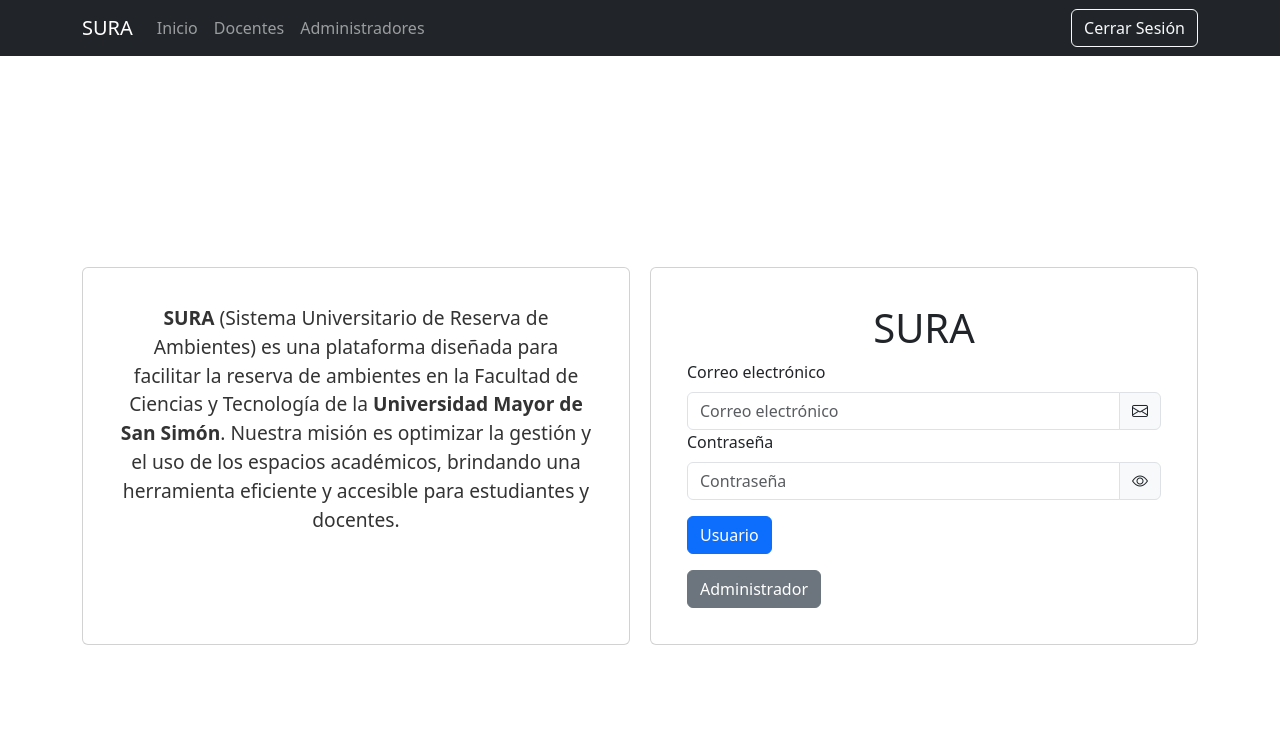
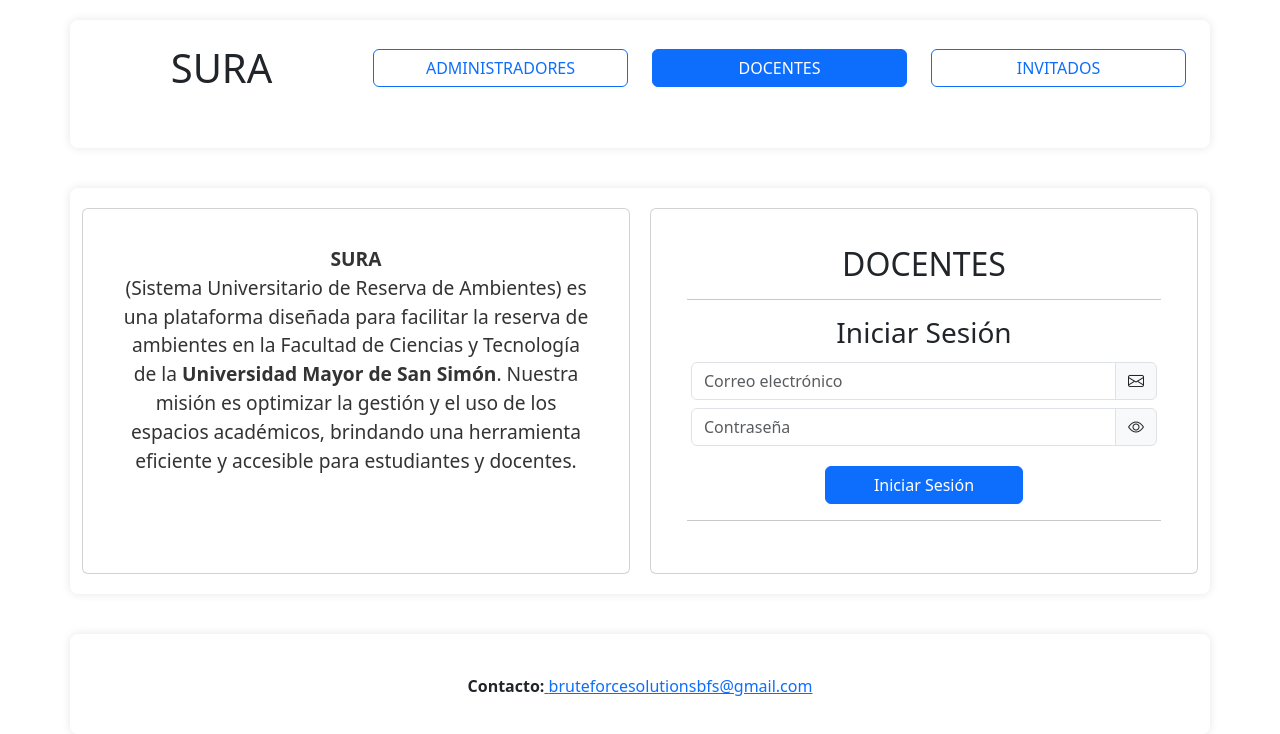
Before and after one commit to BruteForceSolutionsSRL/reservation-system-front, a React (Vite) app: page / in a window 1280 px wide. Shown: the top 734 px of the page. Built offline with nearby package versions, Linux system fonts and the light colour scheme.

Commit message:
login styles and navbar

```diff
--- a/src/Components/Sidebar/Sidebar.css
+++ b/src/Components/Sidebar/Sidebar.css
@@ -49,3 +49,9 @@ hr.h-color {
   overflow-y: scroll;
   width: 100%;
 }
+
+.sidebar h1 {
+  font-size: 24px;
+  text-align: center;
+  margin-bottom: 20px;
+}
--- a/src/Pages/LandingPage/LandingPage.css
+++ b/src/Pages/LandingPage/LandingPage.css
@@ -8,7 +8,7 @@ body {
 
 /* LandingPage.css */
 .landing-page {
-  height: 100vh;
+  /* height: 100vh; */
   display: flex;
   justify-content: center;
   align-items: center;
@@ -34,3 +34,70 @@ body {
   text-align: center;
   color: #333;
 }
+/*
+.landing-page body {
+  font-family: Arial, sans-serif;
+  background-color: #f0f0f0;
+  color: #333;
+}
+
+.container {
+  max-width: 600px;
+  margin: 20px auto;
+  padding: 20px;
+  background-color: #fff;
+  border-radius: 8px;
+  box-shadow: 0 0 10px rgba(0, 0, 0, 0.1);
+}
+
+.landing-page h1 {
+  font-size: 24px;
+  text-align: center;
+  margin-bottom: 20px;
+}
+
+.nav-button {
+  width: 100%;
+  margin: 5px 0;
+}
+
+.nav-button.active {
+  background-color: #007bff;
+  border-color: #007bff;
+} */
+
+.landing-container {
+  max-width: 600px;
+  margin: 20px auto;
+  padding: 20px;
+  background-color: #fff;
+  border-radius: 8px;
+  box-shadow: 0 0 10px rgba(0, 0, 0, 0.1);
+}
+
+body {
+  font-family: Arial, sans-serif;
+  background-color: #f0f0f0;
+  color: #333;
+}
+
+h1 {
+  font-size: 24px;
+  text-align: center;
+  margin-bottom: 20px;
+}
+
+.nav-button {
+  width: 100%;
+  margin: 5px 0;
+}
+
+.nav-button.active {
+  background-color: #007bff;
+  border-color: #007bff;
+}
+
+.contact-info {
+  text-align: center;
+  margin-top: 20px;
+}
--- a/src/Pages/LandingPage/LandingPage.jsx
+++ b/src/Pages/LandingPage/LandingPage.jsx
@@ -37,7 +37,7 @@
 //   );
 // }
 import React, { useState } from "react";
-import { Link } from "react-router-dom";
+import { Link, useNavigate } from "react-router-dom";
 import {
   Form,
   Button,
@@ -49,18 +49,29 @@ import {
 } from "react-bootstrap";
 import axios from "axios";
 import "./LandingPage.css";
-// import { FaEnvelope, FaEye, FaEyeSlash } from "react-icons/fa";
-// import { Envelope, Eye, EyeSlash } from "react-bootstrap-icons";
-// import "../../../src/main";
-import NavBar from "./NavBar";
 
 const LandingPage = ({ setAuthToken }) => {
   const [email, setEmail] = useState("");
   const [password, setPassword] = useState("");
   const [showPassword, setShowPassword] = useState(false);
+  const [errors, setErrors] = useState({ email: "", password: "" });
+
+  const [activeTab, setActiveTab] = useState("DOCENTES");
+
+  const navigate = useNavigate();
 
   const handleLogin = async (event) => {
     event.preventDefault();
+
+    let validationErrors = {};
+    if (!email) validationErrors.email = "El correo electrónico es obligatorio";
+    if (!password) validationErrors.password = "La contraseña es obligatoria";
+
+    if (Object.keys(validationErrors).length > 0) {
+      setErrors(validationErrors);
+      return;
+    }
+
     try {
       const response = await axios.post("http://localhost:8000/api/login", {
         email,
@@ -76,8 +87,24 @@ const LandingPage = ({ setAuthToken }) => {
     }
   };
 
+  const handleLogout = () => {
+    localStorage.removeItem("token");
+    sessionStorage.clear();
+    navigate("/");
+  };
+
   const togglePasswordVisibility = () => {
     setShowPassword(!showPassword);
+  };
+
+  const handleEmailChange = (e) => {
+    setEmail(e.target.value);
+    setErrors({ ...errors, email: "" }); // Limpiar el mensaje de error
+  };
+
+  const handlePasswordChange = (e) => {
+    setPassword(e.target.value);
+    setErrors({ ...errors, password: "" }); // Limpiar el mensaje de error
   };
 
   const userSession = () => {
@@ -100,20 +127,65 @@ const LandingPage = ({ setAuthToken }) => {
 
   return (
     <>
-      <NavBar />
+      <Container className="landing-container p-4">
+        <div>
+          <Row className="row-container">
+            <Col xs="3">
+              <h1 className="pb-4">SURA</h1>
+            </Col>
+            <Col xs="3">
+              <Button
+                variant={
+                  activeTab === "ADMINISTRADORES"
+                    ? "primary"
+                    : "outline-primary"
+                }
+                onClick={() => setActiveTab("ADMINISTRADORES")}
+                className="nav-button"
+              >
+                ADMINISTRADORES
+              </Button>
+            </Col>
+            <Col xs="3">
+              <Button
+                variant={
+                  activeTab === "DOCENTES" ? "primary" : "outline-primary"
+                }
+                onClick={() => setActiveTab("DOCENTES")}
+                className="nav-button"
+              >
+                DOCENTES
+              </Button>
+            </Col>
+            <Col xs="3">
+              <Button
+                variant={
+                  activeTab === "INVITADOS" ? "primary" : "outline-primary"
+                }
+                onClick={() => setActiveTab("INVITADOS")}
+                className="nav-button"
+              >
+                INVITADOS
+              </Button>
+            </Col>
+          </Row>
+        </div>
+        {/* Resto del formulario */}
+      </Container>
+      {/* <NavBar /> */}
 
       <div className="landing-page">
-        <Container>
+        <Container className="landing-container">
           <Row className="justify-content-center">
             <Col>
               <div className="card-container">
                 <Card className="text-center">
                   <Card.Body>
                     <Card.Text className="card-text">
-                      <strong>SURA</strong> (Sistema Universitario de Reserva de
-                      Ambientes) es una plataforma diseñada para facilitar la
-                      reserva de ambientes en la Facultad de Ciencias y
-                      Tecnología de la{" "}
+                      <strong>SURA</strong>
+                      <br /> (Sistema Universitario de Reserva de Ambientes) es
+                      una plataforma diseñada para facilitar la reserva de
+                      ambientes en la Facultad de Ciencias y Tecnología de la{" "}
                       <strong>Universidad Mayor de San Simón</strong>. Nuestra
                       misión es optimizar la gestión y el uso de los espacios
                       académicos, brindando una herramienta eficiente y
@@ -124,40 +196,43 @@ const LandingPage = ({ setAuthToken }) => {
 
                 <Card>
                   <Card.Body>
-                    <h1 className="text-center">SURA</h1>
+                    <h2 className="text-center">{activeTab}</h2>
+                    <hr />
+                    <h3 className="text-center">Iniciar Sesión</h3>
                     <Form onSubmit={handleLogin}>
                       <Form.Group controlId="formBasicEmail">
-                        <Form.Label>Correo electrónico</Form.Label>
-                        <InputGroup>
+                        {/* <Form.Label>Correo electrónico</Form.Label> */}
+                        <InputGroup className="p-1">
                           <Form.Control
                             type="email"
                             placeholder="Correo electrónico"
                             value={email}
-                            onChange={(e) => setEmail(e.target.value)}
+                            onChange={handleEmailChange}
                           />
 
                           <InputGroup.Text>
-                            {/* <FaEnvelope /> */}
                             <i className="bi bi-envelope"></i>
                           </InputGroup.Text>
                         </InputGroup>
+
+                        {errors.email && (
+                          <div style={{ color: "red" }}>{errors.email}</div>
+                        )}
                       </Form.Group>
                       <Form.Group controlId="formBasicPassword">
-                        <Form.Label>Contraseña</Form.Label>
+                        {/* <Form.Label>Contraseña</Form.Label> */}
 
-                        <InputGroup>
+                        <InputGroup className="p-1">
                           <Form.Control
-                            // type="password"
                             type={showPassword ? "text" : "password"}
                             placeholder="Contraseña"
                             value={password}
-                            onChange={(e) => setPassword(e.target.value)}
+                            onChange={handlePasswordChange}
                           />
                           <InputGroup.Text
                             onClick={togglePasswordVisibility}
                             style={{ cursor: "pointer" }}
                           >
-                            {/* {showPassword ? <FaEyeSlash /> : <FaEye />} */}
                             {showPassword ? (
                               <i className="bi bi-eye-slash"></i>
                             ) : (
@@ -165,19 +240,33 @@ const LandingPage = ({ setAuthToken }) => {
                             )}
                           </InputGroup.Text>
                         </InputGroup>
+                        {errors.password && (
+                          <div style={{ color: "red" }}>{errors.password}</div>
+                        )}
                       </Form.Group>
 
-                      <Button variant="primary" className="mt-3">
-                        <Link
-                          className="text-white"
-                          to="/user/home"
-                          onClick={userSession}
+                      <div className="d-flex justify-content-center">
+                        <Button
+                          variant="primary"
+                          className="mt-3 px-5"
+                          onClick={handleLogin}
                         >
-                          Usuario
-                        </Link>
-                      </Button>
+                          Iniciar Sesión
+                        </Button>
+                      </div>
+                      {/* <div className="d-flex justify-content-center">
+                        <Button variant="primary" className="mt-3 px-5">
+                          <Link
+                            className="text-white text-decoration-none"
+                            to="/user/home"
+                            onClick={userSession}
+                          >
+                            Iniciar Sesion
+                          </Link>
+                        </Button>
+                      </div> */}
 
-                      <div className="mt-3">
+                      {/* <div className="mt-3">
                         <Button variant="secondary">
                           <Link
                             className="text-white"
@@ -187,8 +276,9 @@ const LandingPage = ({ setAuthToken }) => {
                             Administrador
                           </Link>
                         </Button>
-                      </div>
+                      </div> */}
                     </Form>
+                    <hr />
                   </Card.Body>
                 </Card>
               </div>
@@ -196,6 +286,17 @@ const LandingPage = ({ setAuthToken }) => {
           </Row>
         </Container>
       </div>
+      <Container className="landing-container">
+        <div className="contact-info">
+          <p>
+            <strong>Contacto:</strong>
+            <a href="mailto:bruteforcesolutionsbfs@gmail.com">
+              {" "}
+              bruteforcesolutionsbfs@gmail.com
+            </a>
+          </p>
+        </div>
+      </Container>
     </>
   );
 };
--- a/src/Pages/LandingPage/NavBar.jsx
+++ b/src/Pages/LandingPage/NavBar.jsx
@@ -1,8 +1,19 @@
-import React from "react";
-import { Navbar, Nav, Container, Button } from "react-bootstrap";
-import { Link, useNavigate } from "react-router-dom";
+import React, { useState } from "react";
+import {
+  Navbar,
+  Nav,
+  Container,
+  Button,
+  Row,
+  Col,
+  Card,
+  InputGroup,
+} from "react-bootstrap";
+import { Form, Link, useNavigate } from "react-router-dom";
 
 const NavBar = () => {
+  const [activeTab, setActiveTab] = useState("DOCENTES");
+
   const navigate = useNavigate();
 
   const handleLogout = () => {
@@ -12,8 +23,94 @@ const NavBar = () => {
   };
 
   return (
-    <Navbar bg="dark" variant="dark" expand="lg">
-      <Container>
+    <Container className="landing-container p-4">
+      <div>
+        <Row className="row-container">
+          <Col xs="3">
+            <h1 className="pb-4">SURA</h1>
+          </Col>
+          <Col xs="3">
+            <Button
+              variant={
+                activeTab === "ADMINISTRADORES" ? "primary" : "outline-primary"
+              }
+              onClick={() => setActiveTab("ADMINISTRADORES")}
+              className="nav-button"
+            >
+              ADMINISTRADORES
+            </Button>
+          </Col>
+          <Col xs="3">
+            <Button
+              variant={activeTab === "DOCENTES" ? "primary" : "outline-primary"}
+              onClick={() => setActiveTab("DOCENTES")}
+              className="nav-button"
+            >
+              DOCENTES
+            </Button>
+          </Col>
+          <Col xs="3">
+            <Button
+              variant={
+                activeTab === "INVITADOS" ? "primary" : "outline-primary"
+              }
+              onClick={() => setActiveTab("INVITADOS")}
+              className="nav-button"
+            >
+              INVITADOS
+            </Button>
+          </Col>
+        </Row>
+      </div>
+      {/* Resto del formulario */}
+    </Container>
+
+    // <Navbar bg="dark" variant="dark" expand="lg">
+    // <Navbar expand="lg">
+    //   <Container className="p-4">
+    //     <h1 className="text-center pb-4">SURA</h1>
+    //     <div>
+    //       <Row className="justify-content-center mb-4">
+    //         <Col xs="auto">
+    //           <Button
+    //             variant={
+    //               activeTab === "Administradores"
+    //                 ? "primary"
+    //                 : "outline-primary"
+    //             }
+    //             onClick={() => setActiveTab("Administradores")}
+    //             className="nav-button"
+    //           >
+    //             Administradores
+    //           </Button>
+    //         </Col>
+    //         <Col xs="auto">
+    //           <Button
+    //             variant={
+    //               activeTab === "Docentes" ? "primary" : "outline-primary"
+    //             }
+    //             onClick={() => setActiveTab("Docentes")}
+    //             className="nav-button"
+    //           >
+    //             Docentes
+    //           </Button>
+    //         </Col>
+    //         <Col xs="auto">
+    //           <Button
+    //             variant={
+    //               activeTab === "Invitados" ? "primary" : "outline-primary"
+    //             }
+    //             onClick={() => setActiveTab("Invitados")}
+    //             className="nav-button"
+    //           >
+    //             Invitados
+    //           </Button>
+    //         </Col>
+    //       </Row>
+    //     </div>
+    //     {/* Resto del formulario */}
+    //   </Container>
+    /* <Container>
         <Navbar.Brand as={Link} to="/">
           SURA
         </Navbar.Brand>
@@ -34,8 +131,8 @@ const NavBar = () => {
             Cerrar Sesión
           </Button>
         </Navbar.Collapse>
-      </Container>
-    </Navbar>
+      </Container> */
+    // </Navbar>
   );
 };
 
```
